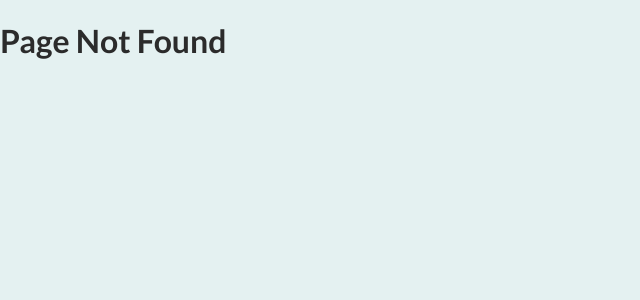
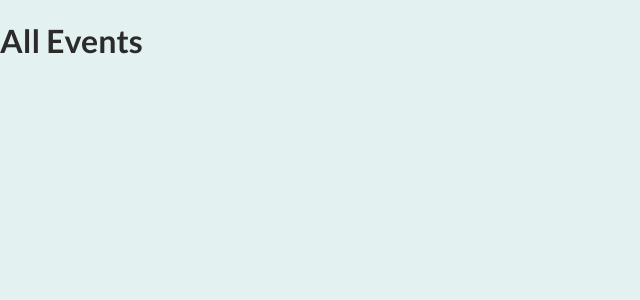
Before and after one commit to chinel/nextjs-mini-app, a Next.js app: page /events in a window 1280 px wide. Before the commit this address had no page. Shown: the top 300 px of the page, without its empty margins (0-640 px from the left). Built offline with nearby package versions, Linux system fonts and the light colour scheme.

Commit message:
created a dynamic page for the event detail page

```diff
--- /dev/null
+++ b/pages/events/index.js
@@ -0,0 +1,9 @@
+function AllEventsPage() {
+  return (
+    <div>
+      <h1>All Events</h1>
+    </div>
+  );
+}
+
+export default AllEventsPage;
```
Also changed, not shown: pages/events/[eventId].js (added).
